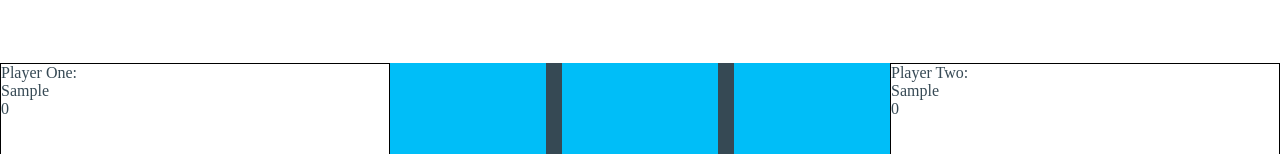
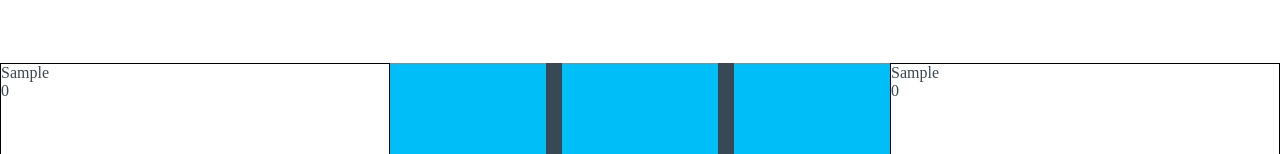
Before and after one commit to TadghPurcell/tic-tac-toe, a website: page index.html in a window 1280 px wide. Both pictures are taken after typing "Sample", "Sample" into the empty fields and a click on the button "Start Game?". Shown: the part 165-319 px from the top of the page. Drawn offline with Linux system fonts and the light colour scheme.

Commit message:
Create default names if input is empty

```diff
--- a/index.html
+++ b/index.html
@@ -33,9 +33,9 @@
       <button type="submit" class="btn-form">Start Game?</button>
     </form>
     <div class="main-display">
-      <div class="scoreboard-player-one hidden"><p>Player One:</p></div>
+      <div class="scoreboard-player-one hidden"></div>
       <div class="gameboard hidden"></div>
-      <div class="scoreboard-player-two hidden"><p>Player Two:</p></div>
+      <div class="scoreboard-player-two hidden"></div>
     </div>
     <div class="overlay hidden"></div>
     <div class="overlay-text hidden"></div>
--- a/script.js
+++ b/script.js
@@ -237,22 +237,11 @@ const displayScreen = (() => {
   btnRestart.addEventListener('click', gameBoard.revertToMainMenu);
   const getPlayerNames = function () {
     gameBoard.playerNames.push(
-      document.getElementById('player-one').value,
-      document.getElementById('player-two').value
+      document.getElementById('player-one').value || 'Player One',
+      document.getElementById('player-two').value || 'Player Two'
     );
   };
 
-  // const populateScoreboards = function () {
-  //   const scoreboardOneName = document.createElement('p');
-  //   scoreboardOneName.textContent = `${gameBoard.playerNames[0]}`;
-  //   const scoreboardOneScore = document.createElement('p');
-  //   const scoreboardTwoName = document.createElement('p');
-  //   scoreboardTwoName.textContent = `${gameBoard.playerNames[1]}`;
-  //   const scoreboardTwoScore = document.createElement('p');
-
-  //   scoreboardPlayerOneEl.appendChild(scoreboardOneName);
-  //   scoreboardPlayerTwoEl.appendChild(scoreboardTwoName);
-  // };
   btnStart.addEventListener('click', function (e) {
     e.preventDefault();
     // hide form
```
